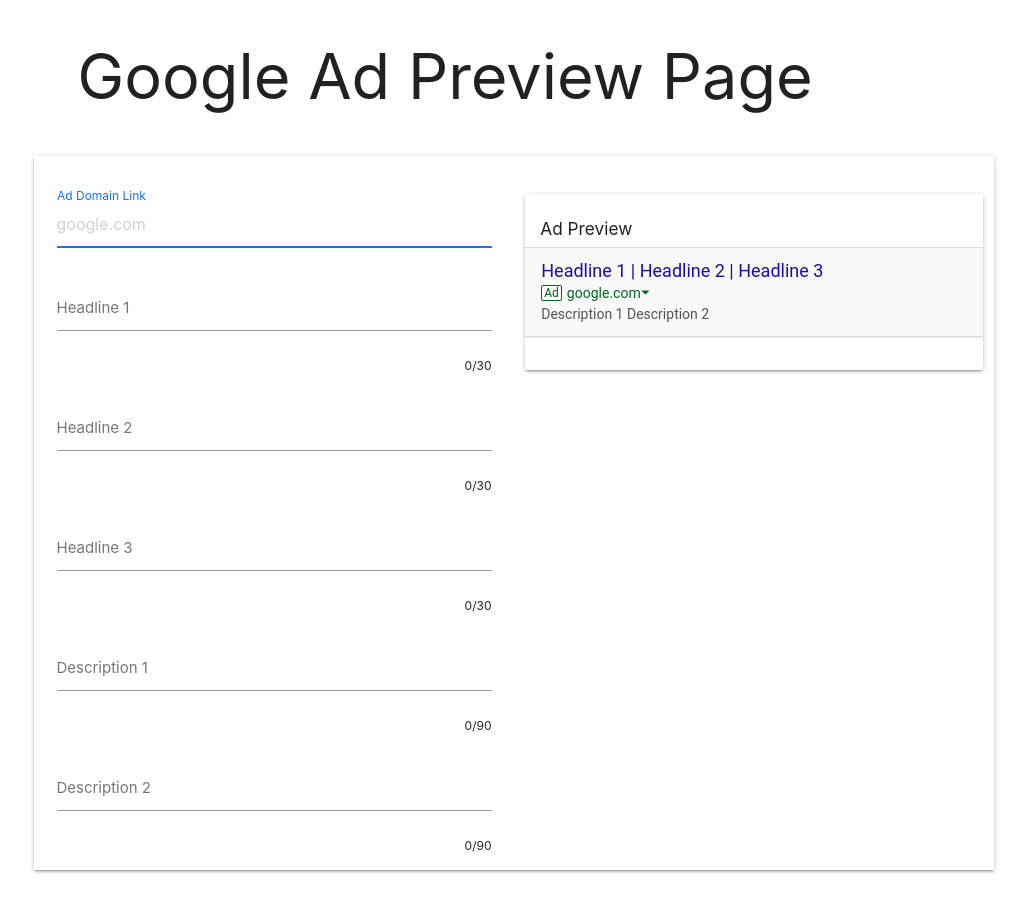
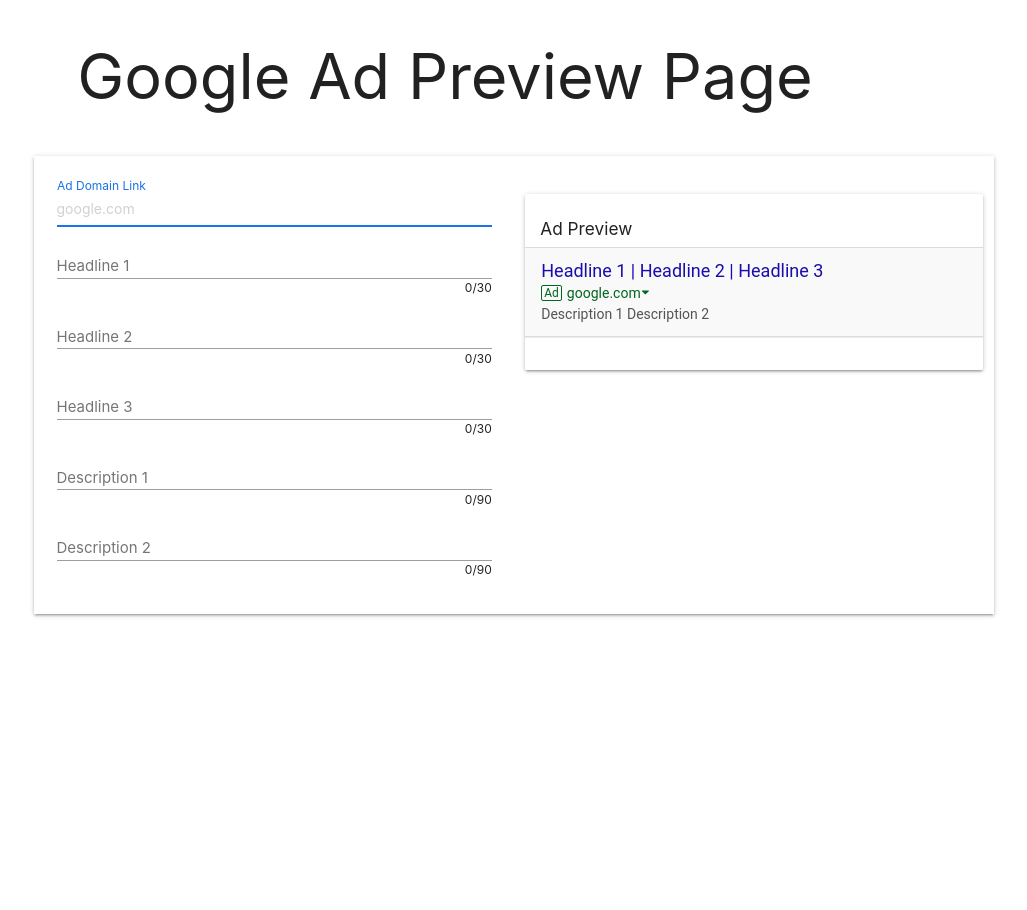
Before and after one commit to roskelld/myblog, a Jekyll site: the page built from googleads.html, in a window 1280 px wide. Shown: the whole page, without its empty margins (126-1153 px from the left). Built offline with Jekyll 4.4.1, drawn with Linux system fonts in a browser that asks for light colours.

Commit message:
Reduced field height to tighten things up

```diff
--- a/googleads.html
+++ b/googleads.html
@@ -104,6 +104,27 @@
 
     <link href="https://fonts.googleapis.com/css?family=Nunito" rel="stylesheet">
     <style media="screen">
+        .character-counter {
+            position: absolute;
+            right: 11px;
+            top: 36px;
+        }
+
+        .helper-text {
+            line-height: 3px;
+        }
+
+        input {
+            font-size: 14px !important;
+            height: 2.3rem !important;
+        }
+
+        .input-field {
+            margin-top: 0.3rem;
+            margin-bottom: 0.3rem;
+            /* height: 3.5rem; */
+            font-size: 14px;
+        }
         /* label color */
         .input-field label {
             color: rgba(0,0,0,.54);
@@ -308,6 +329,7 @@
                                 <span class="helper-text" data-error="Shorten your description to 90 characters, max" data-field="description-error"></span>
                             </div>
 
+                            <div class="col s12"><h4></h4></div>
                         </div>
 
                         <div class="col s12 l6">
@@ -413,7 +435,7 @@
                                 this.fields.description_error[i].dataset.error = "Enter a description";
                                 field.classList.add('invalid');
                             } else {
-                                this.fields.description_error[i].dataset.error = "Shorten your description to 90 characters, max";
+                                this.fields.description_error[i].dataset.error = `Shorten your description to 90 characters, max`;
                                 field.classList.remove('invalid');
                             }
                         }, false );
```
